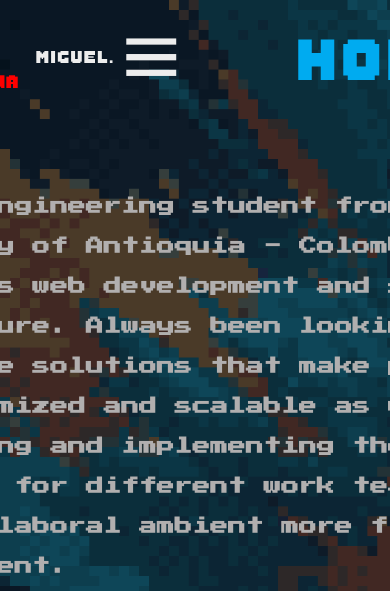
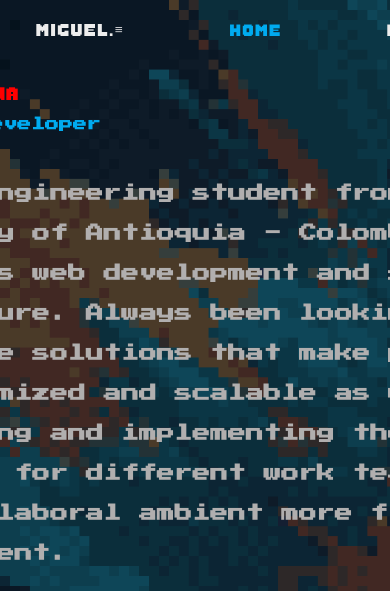
Before and after one commit to MiguelSernaMon/Personal-portfolio, a plain HTML site: page index.html in a window 390 px wide. Shown: the top 591 px of the page. Drawn offline with nearby package versions, Linux system fonts and the light colour scheme.

Commit message:
1st attempt for responsive font xd

```diff
--- a/index.html
+++ b/index.html
@@ -24,7 +24,7 @@
     <header class="header">
       <a href="#" class="header__logo">Miguel.</a>
       <nav class="navbar">
-        <div class="bx bx-menu" id="menu-icon"></div>
+        <div class="bx bx-menu" id="menu-icon invisible"></div>
         <a href="#home" class="navbar__link active">Home</a>
         <a href="#projects" class="navbar__link">Projects</a>
         <a href="#skills" class="navbar__link">Skills</a>
--- a/scss/abstracts/_mixins.scss
+++ b/scss/abstracts/_mixins.scss
@@ -1,6 +1,6 @@
 @use './variables' as *;
 @mixin breakpoint($size) {
-  @media (min-width: map-get($breakpoints-down, $size)) {
+  @media (max-width: map-get($breakpoints-down, $size)) {
     @content;
   }
 }
--- a/scss/abstracts/_variables.scss
+++ b/scss/abstracts/_variables.scss
@@ -61,7 +61,7 @@ $before-z-index: -1;
 //titles dimensions
 $h1titles-size: clamp(1.75rem, 1rem + 2vw, 7.5rem);
 $h1titles-line-height: 1.3;
-$h3titles-size: clamp(1.75rem, 1rem + 2vw, 4.5rem);
+$h3titles-size: clamp(1.25rem, 1rem + 1vw, 4.5rem);
 $h3titles-size2: clamp(2.75rem, 1rem + 2vw, 6.5rem);
 $h3titles-align: center;
 $h3titles-span-color: red;
@@ -283,7 +283,7 @@ $navbar-display: flex;
 $navbar-align-items: center;
 $menu-icon-size: 7.5rem;
 //navbar-links
-$navbar-link-font-size: 6rem;
+$navbar-link-font-size: clamp(1.5rem, 1rem + 1.8vw, 6.5rem);
 $navbar-link-margin-left: 10.5rem;
 $navbar-link-transition: 0.3s;
 
@@ -294,8 +294,7 @@ $navbar-link-transition: 0.3s;
 //here we need to put the measures in terms of em
 
 $breakpoints-down: (
-  '4kscreen': em(3840),
-  '2kscreen': em(2560),
+  '2kscreen': 2559px,
   'fhdscreen': em(1920),
   'xextraLarge': em(1536),
   'extraLarge': em(1280),
--- a/scss/base/_helpers.scss
+++ b/scss/base/_helpers.scss
@@ -53,3 +53,6 @@
   position: absolute;
   width: 1px;
 }
+#invisible {
+  display: none;
+}
--- a/scss/base/_typography.scss
+++ b/scss/base/_typography.scss
@@ -1,4 +1,5 @@
 @use '../abstracts/variables' as *;
+@use '../abstracts/mixins' as *;
 
 * {
   font-family: $text-font-stack;
--- a/scss/pages/_projects.scss
+++ b/scss/pages/_projects.scss
@@ -1,4 +1,6 @@
 @use '../abstracts/variables' as *;
+@use '../abstracts/mixins' as *;
+
 .projects {
   max-height: $projects-height;
   height: $projects-height;
@@ -16,6 +18,35 @@
     gap: $container-gap;
     width: $container-width;
     grid-template-columns: repeat(auto-fit, minmax($container-imgwidth, 1fr));
+
+    //2k
+    @include breakpoint(2kscreen) {
+      grid-template-columns: repeat(auto-fit, minmax(100px, 1fr));
+      background: red;
+    }
+
+    // //fhd
+    // @include breakpoint(fhdscreen) {
+    // }
+
+    // //xextraLarge
+    // @include breakpoint(xextraLarge) {
+    // }
+    // //extraLarge
+    // @include breakpoint(extraLarge) {
+    // }
+    // //large
+    // @include breakpoint(large) {
+    // }
+    // //medium
+    // @include breakpoint(medium) {
+    // }
+    // //small
+    // @include breakpoint(small) {
+    // }
+    // //extraSmall
+    // @include breakpoint(extraSmall) {
+    // }
   }
 }
 
```
Also changed, not shown: css/style.css, 1 other file.
